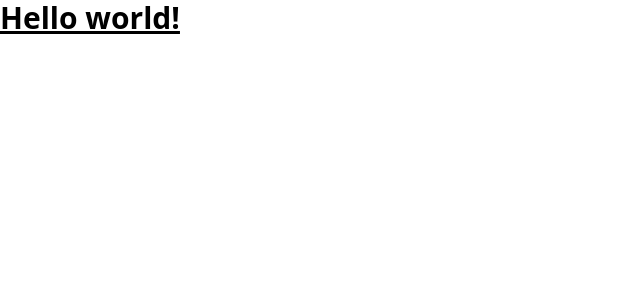
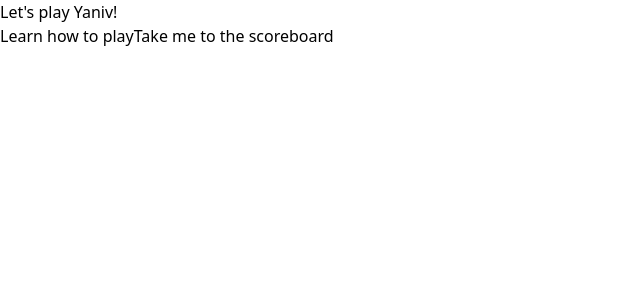
Before and after one commit to EllieD33/yaniv-app, a React (Vite) app: page / in a window 1280 px wide. Shown: the top 300 px of the page, without its empty margins (0-640 px from the left). Built offline with nearby package versions, Linux system fonts and the light colour scheme.

Commit message:
adds pages and basic navigation from home

```diff
--- a/eslint.config.js
+++ b/eslint.config.js
@@ -33,6 +33,7 @@
         'warn',
         { allowConstantExport: true },
       ],
+      'react/prop-types': 'off',
     },
   },
 ]
--- a/package.json
+++ b/package.json
@@ -12,6 +12,7 @@
   "dependencies": {
     "react": "^18.3.1",
     "react-dom": "^18.3.1",
+    "react-router-dom": "^6.26.0",
     "tailwindcss": "^3.4.9"
   },
   "devDependencies": {
--- a/src/App.jsx
+++ b/src/App.jsx
@@ -1,11 +1,18 @@
+import { BrowserRouter as Router, Route, Routes } from 'react-router-dom';
+import Home from "./pages/Home";
+import Rules from "./pages/Rules";
+import ScoreBoard from "./pages/ScoreBoard";
+
 function App() {
 
   return (
-    <>
-      <h1 className="text-3xl font-bold underline">
-      Hello world!
-    </h1>
-    </>
+    <Router>
+      <Routes>
+        <Route path="/" element={<Home />} />
+        <Route path="/pages/Rules" element={<Rules />} />
+        <Route path="/pages/ScoreBoard" element={<ScoreBoard />} />
+      </Routes>
+    </Router>
   )
 }
 
--- /dev/null
+++ b/src/components/NavButton.jsx
@@ -0,0 +1,11 @@
+import { Link } from "react-router-dom";
+
+function NavButton({ linkTo, navText }) {
+    return (
+        <Link to={linkTo} >
+            {navText}
+        </Link>
+    );
+}
+
+export default NavButton;
--- /dev/null
+++ b/src/pages/Home.jsx
@@ -0,0 +1,21 @@
+import NavButton from "../components/NavButton";
+
+function Home() {
+    return (
+        <header>
+            <h1>Let's play Yaniv!</h1>
+            <nav>
+                <NavButton
+                    linkTo="/pages/Rules"
+                    navText="Learn how to play"
+                />
+                <NavButton
+                    linkTo="/pages/ScoreBoard"
+                    navText="Take me to the scoreboard"
+                />
+            </nav>
+        </header>
+    );
+}
+
+export default Home;
--- /dev/null
+++ b/src/pages/Rules.jsx
@@ -0,0 +1,9 @@
+function Rules() {
+    return (
+        <header>
+            <h1>RULES PAGE</h1>
+        </header>
+    );
+}
+
+export default Rules;
--- /dev/null
+++ b/src/pages/ScoreBoard.jsx
@@ -0,0 +1,9 @@
+function ScoreBoard() {
+    return (
+        <header>
+            <h1>SCOREBOARD PAGE</h1>
+        </header>
+    );
+}
+
+export default ScoreBoard;
```
Also changed, not shown: 1 other file (tests, documents, lock files or other folders).
